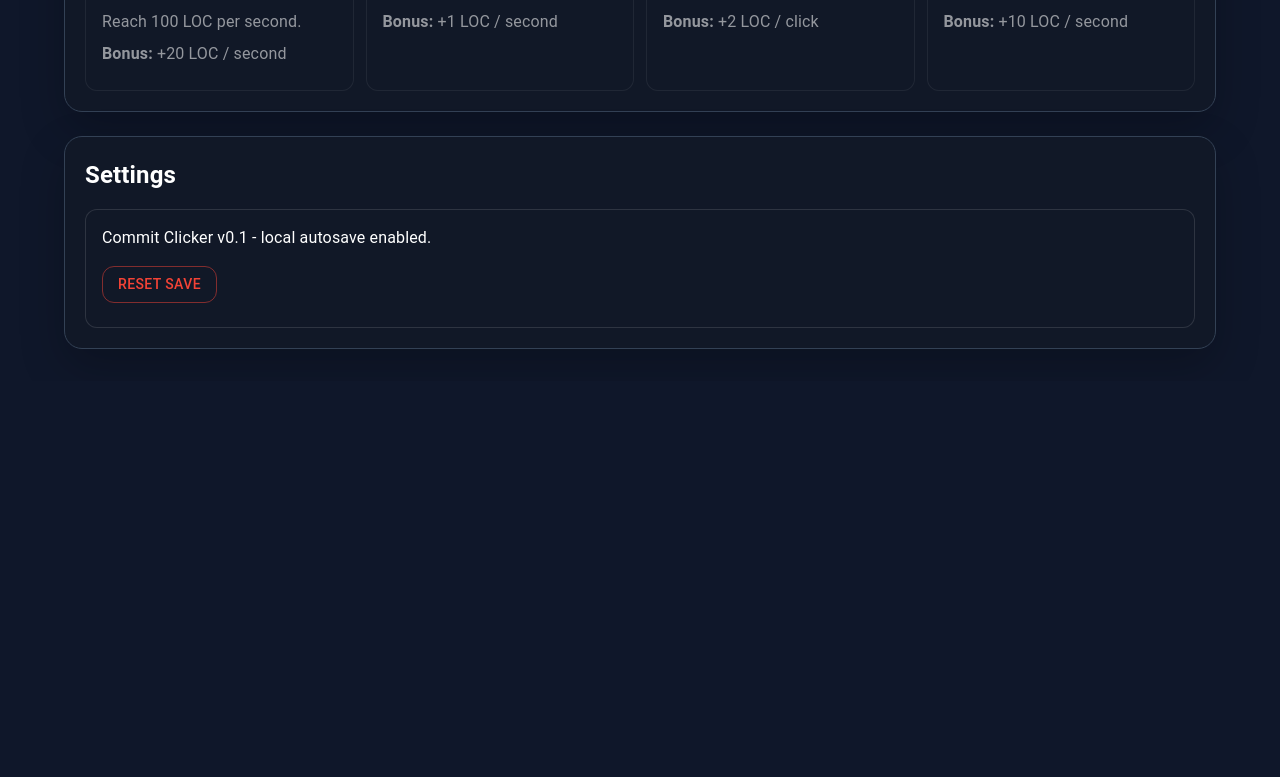
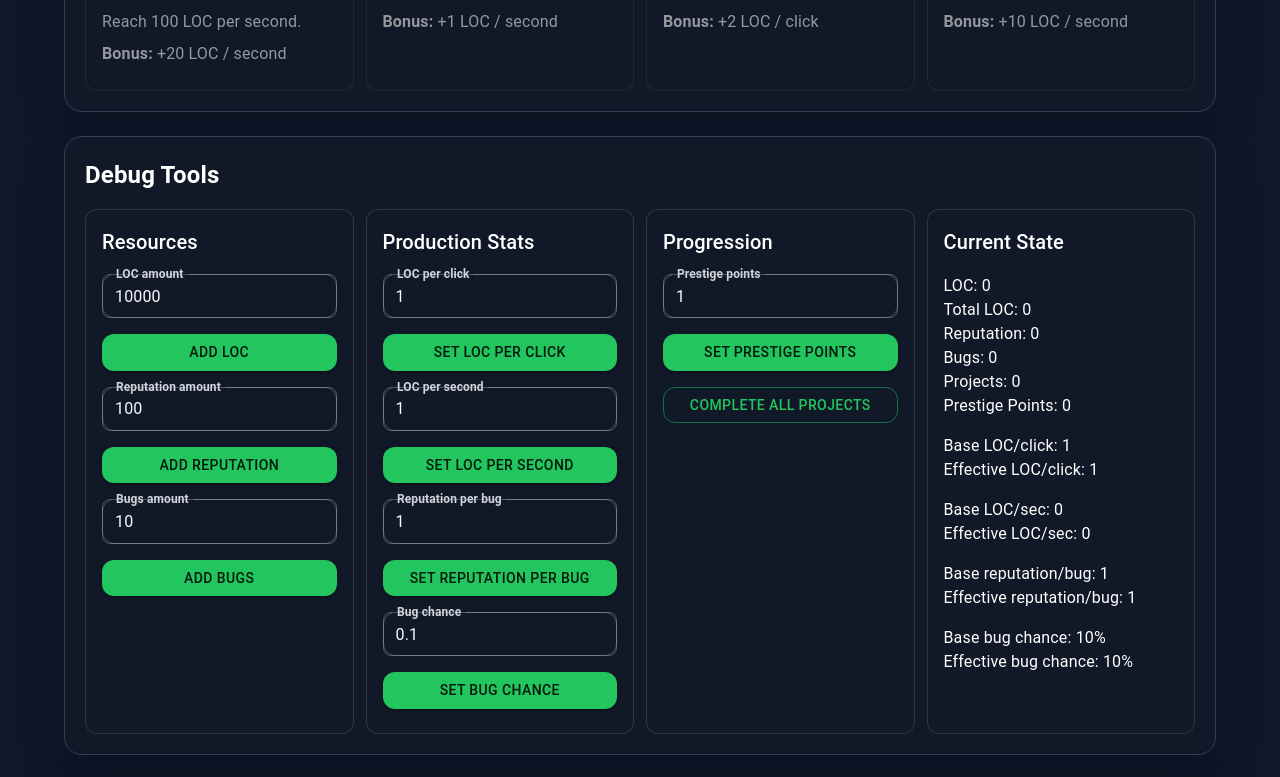
Before and after one commit to BlazingHotCode/commit-clicker, a React (Vite) app: page / in a window 1280 px wide. Shown: the part 3200-3977 px from the top of the page. Before the commit the page ends 3581 px from the top, so only its background shows below. Built offline with nearby package versions, Linux system fonts and the light colour scheme.

Commit message:
use mui controls for debug panel

```diff
--- a/src/App.tsx
+++ b/src/App.tsx
@@ -29,7 +29,7 @@ import {
   Typography,
 } from "@mui/material";
 
-const DEBUG_TOOLS_ENABLED = false;
+const DEBUG_TOOLS_ENABLED = true;
 
 function App() {
   const [state, dispatch] = useReducer(gameReducer, initialState, loadGame);
--- a/src/components/debug/DebugPanel.tsx
+++ b/src/components/debug/DebugPanel.tsx
@@ -1,8 +1,16 @@
 import { useState, type Dispatch } from "react";
+import {
+  Button,
+  Card,
+  CardContent,
+  Stack,
+  TextField,
+  Typography,
+} from "@mui/material";
+import { getEffectiveStats } from "../../game/engine/stats";
 import type { GameAction } from "../../game/state/actions";
 import type { GameState } from "../../game/state/types";
 import { formatNumber } from "../../game/utils/formatNumber";
-import { getEffectiveStats } from "../../game/engine/stats";
 
 type DebugPanelProps = {
   state: GameState;
@@ -10,8 +18,6 @@ type DebugPanelProps = {
 };
 
 export function DebugPanel({ state, dispatch }: DebugPanelProps) {
-  const stats = getEffectiveStats(state);
-
   const [locAmount, setLocAmount] = useState(10_000);
   const [reputationAmount, setReputationAmount] = useState(100);
   const [bugsAmount, setBugsAmount] = useState(10);
@@ -21,47 +27,51 @@ export function DebugPanel({ state, dispatch }: DebugPanelProps) {
   const [reputationPerBugAmount, setReputationPerBugAmount] = useState(1);
   const [bugChanceAmount, setBugChanceAmount] = useState(0.1);
 
+  const stats = getEffectiveStats(state);
+
   return (
     <section>
       <h2>Debug Tools</h2>
 
       <div className="debug-grid">
-        <article>
-          <h3>Resources</h3>
+        <Card variant="outlined">
+          <CardContent>
+            <Typography variant="h6" component="h3" sx={{ mb: 2 }}>
+              Resources
+            </Typography>
 
-          <label>
-            LOC amount
-            <input
+            <Stack spacing={2}>
+              <TextField
+                label="LOC amount"
                 type="number"
-              min="0"
+                size="small"
                 value={locAmount}
+                slotProps={{ htmlInput: { min: 0, step: 0.01 } }}
                 onChange={(event) => setLocAmount(Number(event.target.value))}
-              step="0.01"
               />
-          </label>
 
-          <button
+              <Button
+                variant="contained"
                 onClick={() =>
                   dispatch({ type: "DEBUG_ADD_LOC", amount: locAmount })
                 }
               >
                 Add LOC
-          </button>
+              </Button>
 
-          <label>
-            Reputation amount
-            <input
+              <TextField
+                label="Reputation amount"
                 type="number"
-              min="0"
+                size="small"
                 value={reputationAmount}
+                slotProps={{ htmlInput: { min: 0, step: 0.01 } }}
                 onChange={(event) =>
                   setReputationAmount(Number(event.target.value))
                 }
-              step="0.01"
               />
-          </label>
 
-          <button
+              <Button
+                variant="contained"
                 onClick={() =>
                   dispatch({
                     type: "DEBUG_ADD_REPUTATION",
@@ -70,45 +80,49 @@ export function DebugPanel({ state, dispatch }: DebugPanelProps) {
                 }
               >
                 Add Reputation
-          </button>
+              </Button>
 
-          <label>
-            Bugs amount
-            <input
+              <TextField
+                label="Bugs amount"
                 type="number"
-              min="0"
+                size="small"
                 value={bugsAmount}
+                slotProps={{ htmlInput: { min: 0, step: 1 } }}
                 onChange={(event) => setBugsAmount(Number(event.target.value))}
-              step="0.01"
               />
-          </label>
 
-          <button
+              <Button
+                variant="contained"
                 onClick={() =>
                   dispatch({ type: "DEBUG_ADD_BUGS", amount: bugsAmount })
                 }
               >
                 Add Bugs
-          </button>
-        </article>
+              </Button>
+            </Stack>
+          </CardContent>
+        </Card>
 
-        <article>
-          <h3>Production Stats</h3>
+        <Card variant="outlined">
+          <CardContent>
+            <Typography variant="h6" component="h3" sx={{ mb: 2 }}>
+              Production Stats
+            </Typography>
 
-          <label>
-            LOC per click
-            <input
+            <Stack spacing={2}>
+              <TextField
+                label="LOC per click"
                 type="number"
-              min="0"
-              step="0.01"
+                size="small"
                 value={locPerClickAmount}
+                slotProps={{ htmlInput: { min: 0, step: 0.01 } }}
                 onChange={(event) =>
                   setLocPerClickAmount(Number(event.target.value))
                 }
               />
-          </label>
 
-          <button
+              <Button
+                variant="contained"
                 onClick={() =>
                   dispatch({
                     type: "DEBUG_SET_LOC_PER_CLICK",
@@ -117,22 +131,21 @@ export function DebugPanel({ state, dispatch }: DebugPanelProps) {
                 }
               >
                 Set LOC Per Click
-          </button>
+              </Button>
 
-          <label>
-            LOC per second
-            <input
+              <TextField
+                label="LOC per second"
                 type="number"
-              min="0"
-              step="0.01"
+                size="small"
                 value={locPerSecondAmount}
+                slotProps={{ htmlInput: { min: 0, step: 0.01 } }}
                 onChange={(event) =>
                   setLocPerSecondAmount(Number(event.target.value))
                 }
               />
-          </label>
 
-          <button
+              <Button
+                variant="contained"
                 onClick={() =>
                   dispatch({
                     type: "DEBUG_SET_LOC_PER_SECOND",
@@ -141,22 +154,21 @@ export function DebugPanel({ state, dispatch }: DebugPanelProps) {
                 }
               >
                 Set LOC Per Second
-          </button>
+              </Button>
 
-          <label>
-            Reputation per bug
-            <input
+              <TextField
+                label="Reputation per bug"
                 type="number"
-              min="0"
-              step="0.01"
+                size="small"
                 value={reputationPerBugAmount}
+                slotProps={{ htmlInput: { min: 0, step: 0.01 } }}
                 onChange={(event) =>
                   setReputationPerBugAmount(Number(event.target.value))
                 }
               />
-          </label>
 
-          <button
+              <Button
+                variant="contained"
                 onClick={() =>
                   dispatch({
                     type: "DEBUG_SET_REPUTATION_PER_BUG",
@@ -165,23 +177,21 @@ export function DebugPanel({ state, dispatch }: DebugPanelProps) {
                 }
               >
                 Set Reputation Per Bug
-          </button>
+              </Button>
 
-          <label>
-            Bug chance
-            <input
+              <TextField
+                label="Bug chance"
                 type="number"
-              min="0"
-              max="1"
-              step="0.01"
+                size="small"
                 value={bugChanceAmount}
+                slotProps={{ htmlInput: { min: 0, max: 1, step: 0.01 } }}
                 onChange={(event) =>
                   setBugChanceAmount(Number(event.target.value))
                 }
               />
-          </label>
 
-          <button
+              <Button
+                variant="contained"
                 onClick={() =>
                   dispatch({
                     type: "DEBUG_SET_BUG_CHANCE",
@@ -190,26 +200,31 @@ export function DebugPanel({ state, dispatch }: DebugPanelProps) {
                 }
               >
                 Set Bug Chance
-          </button>
-        </article>
+              </Button>
+            </Stack>
+          </CardContent>
+        </Card>
 
-        <article>
-          <h3>Progression</h3>
+        <Card variant="outlined">
+          <CardContent>
+            <Typography variant="h6" component="h3" sx={{ mb: 2 }}>
+              Progression
+            </Typography>
 
-          <label>
-            Prestige points
-            <input
+            <Stack spacing={2}>
+              <TextField
+                label="Prestige points"
                 type="number"
-              min="0"
+                size="small"
                 value={prestigeAmount}
+                slotProps={{ htmlInput: { min: 0, step: 0.01 } }}
                 onChange={(event) =>
                   setPrestigeAmount(Number(event.target.value))
                 }
-              step="0.01"
               />
-          </label>
 
-          <button
+              <Button
+                variant="contained"
                 onClick={() =>
                   dispatch({
                     type: "DEBUG_SET_PRESTIGE_POINTS",
@@ -218,37 +233,66 @@ export function DebugPanel({ state, dispatch }: DebugPanelProps) {
                 }
               >
                 Set Prestige Points
-          </button>
+              </Button>
 
-          <button onClick={() => dispatch({ type: "DEBUG_COMPLETE_PROJECTS" })}>
+              <Button
+                variant="outlined"
+                onClick={() => dispatch({ type: "DEBUG_COMPLETE_PROJECTS" })}
+              >
                 Complete All Projects
-          </button>
-        </article>
+              </Button>
+            </Stack>
+          </CardContent>
+        </Card>
 
-        <article>
-          <h3>Current State</h3>
+        <Card variant="outlined">
+          <CardContent>
+            <Typography variant="h6" component="h3" sx={{ mb: 2 }}>
+              Current State
+            </Typography>
 
-          <p>LOC: {formatNumber(state.linesOfCode)}</p>
-          <p>Total LOC: {formatNumber(state.totalLinesOfCode)}</p>
-          <p>Reputation: {formatNumber(state.reputation)}</p>
-          <p>Bugs: {formatNumber(state.bugs)}</p>
-          <p>Projects: {state.completedProjects.length}</p>
-          <p>Prestige Points: {formatNumber(state.prestigePoints)}</p>
+            <Typography>LOC: {formatNumber(state.linesOfCode)}</Typography>
+            <Typography>
+              Total LOC: {formatNumber(state.totalLinesOfCode)}
+            </Typography>
+            <Typography>
+              Reputation: {formatNumber(state.reputation)}
+            </Typography>
+            <Typography>Bugs: {formatNumber(state.bugs)}</Typography>
+            <Typography>Projects: {state.completedProjects.length}</Typography>
+            <Typography>
+              Prestige Points: {formatNumber(state.prestigePoints)}
+            </Typography>
 
-          <p>Base LOC/click: {formatNumber(state.locPerClick)}</p>
-          <p>Effective LOC/click: {formatNumber(stats.locPerClick)}</p>
+            <Typography sx={{ mt: 2 }}>
+              Base LOC/click: {formatNumber(state.locPerClick)}
+            </Typography>
+            <Typography>
+              Effective LOC/click: {formatNumber(stats.locPerClick)}
+            </Typography>
 
-          <p>Base LOC/sec: {formatNumber(state.locPerSecond)}</p>
-          <p>Effective LOC/sec: {formatNumber(stats.locPerSecond)}</p>
+            <Typography sx={{ mt: 2 }}>
+              Base LOC/sec: {formatNumber(state.locPerSecond)}
+            </Typography>
+            <Typography>
+              Effective LOC/sec: {formatNumber(stats.locPerSecond)}
+            </Typography>
 
-          <p>Base reputation/bug: {formatNumber(state.reputationPerBug)}</p>
-          <p>
+            <Typography sx={{ mt: 2 }}>
+              Base reputation/bug: {formatNumber(state.reputationPerBug)}
+            </Typography>
+            <Typography>
               Effective reputation/bug: {formatNumber(stats.reputationPerBug)}
-          </p>
+            </Typography>
 
-          <p>Base bug chance: {Math.round(state.bugChance * 100)}%</p>
-          <p>Effective bug chance: {Math.round(stats.bugChance * 100)}%</p>
-        </article>
+            <Typography sx={{ mt: 2 }}>
+              Base bug chance: {Math.round(state.bugChance * 100)}%
+            </Typography>
+            <Typography>
+              Effective bug chance: {Math.round(stats.bugChance * 100)}%
+            </Typography>
+          </CardContent>
+        </Card>
       </div>
     </section>
   );
```
Lines whose indentation alone changed are shown as unchanged.
